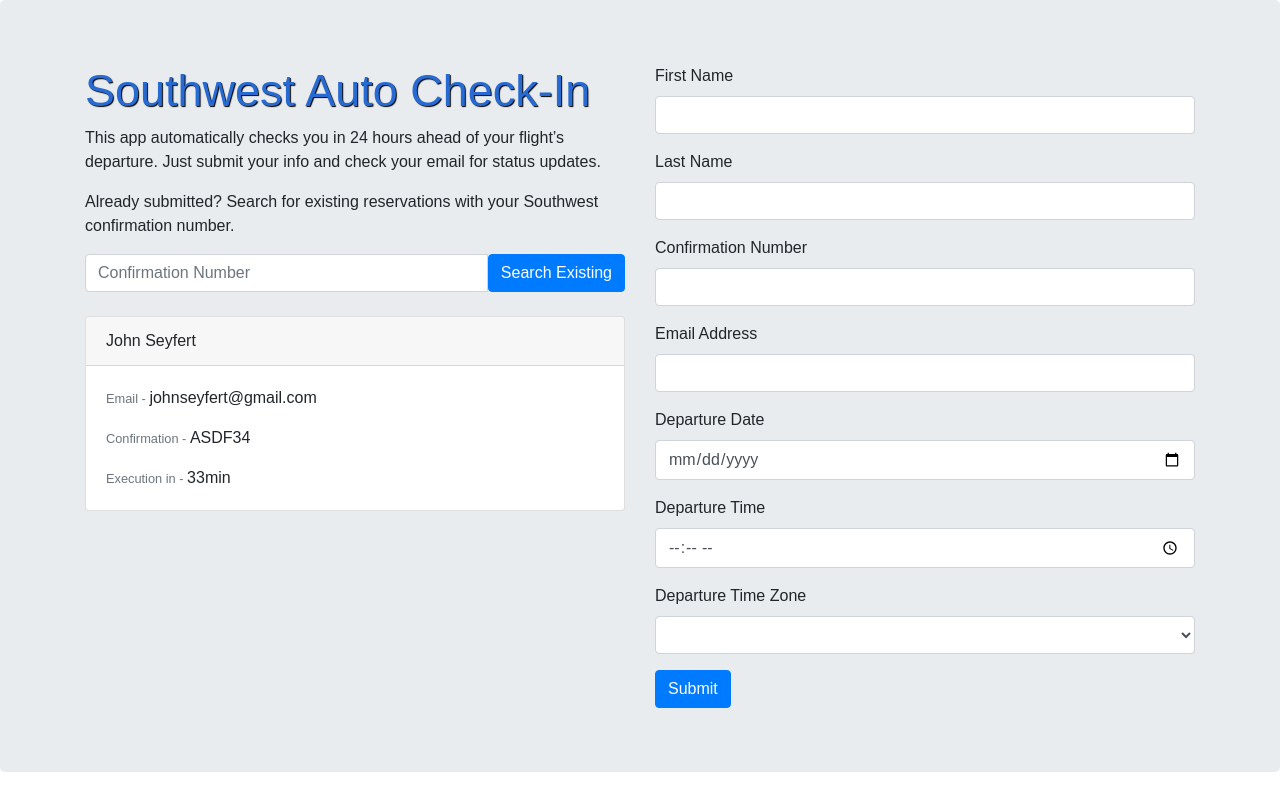
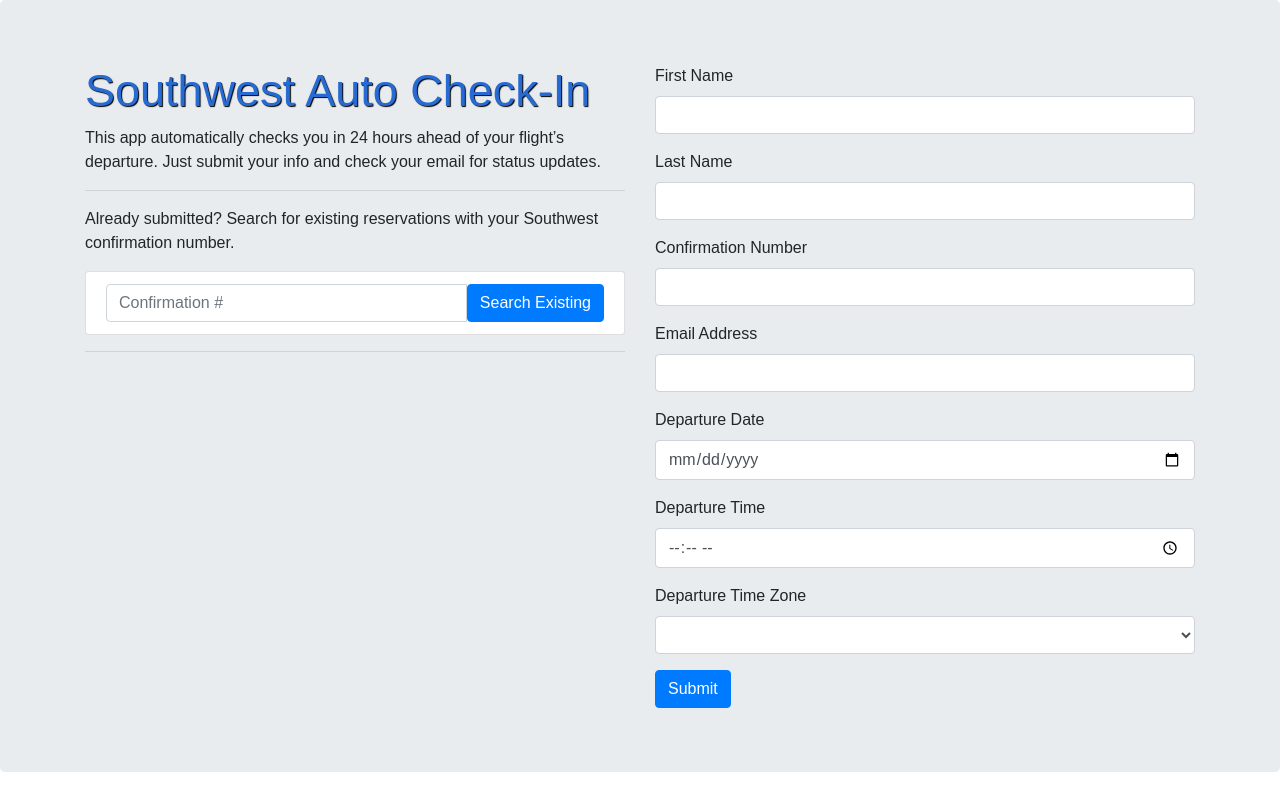
Before and after one commit to jseyfert/southwest-checkin, a React (Create React App) app: page / in a window 1280 px wide. Built offline with nearby package versions, Linux system fonts and the light colour scheme.

Commit message:
adjusted

```diff
--- a/package.json
+++ b/package.json
@@ -6,6 +6,7 @@
   "dependencies": {
     "axios": "^0.17.1",
     "bootstrap": "^4.0.0-beta.2",
+    "moment-timezone": "^0.5.14",
     "react": "^16.2.0",
     "react-dom": "^16.2.0",
     "react-scripts": "1.0.17",
@@ -16,5 +17,8 @@
     "build": "react-scripts build",
     "test": "react-scripts test --env=jsdom",
     "eject": "react-scripts eject"
+  },
+  "devDependencies": {
+    "react-countdown-now": "^1.2.0"
   }
 }
--- a/src/App.js
+++ b/src/App.js
@@ -8,9 +8,13 @@
 ListGroupItemHeading,
 ListGroupItemText,
 CardTitle,
+Badge,
 CardSubtitle,
 CardFooter,
  } from 'reactstrap';
+
+ import Countdown from 'react-countdown-now';
+ var moment = require('moment-timezone');
 
 class App extends Component {
   constructor(props) {
@@ -43,6 +47,23 @@
 
       data: [],
     };
+
+    // this.state = {
+    //   pageType: 'landing',
+    //   message: '',
+    //   dateToExecute: '',
+
+    //   firstName: 'qwe',
+    //   lastName: 'qwe',
+    //   confirmationNumber: 'q',
+    //   confirmationNumber2: '',
+    //   emailAddress: 'a@d.com',
+    //   departureDate: "1982-12-12",
+    //   departureTime: "12:12",
+    //   timeZoneDeparture: '',
+
+    //   data: [],
+    // };
   }
 
   onFirstNameChange(e) {this.setState({firstName: e.target.value });}
@@ -105,16 +126,62 @@
       });
   }
 
+  showCards() {
 
-  // cardList(data) {
+    const renderer = ({ hours, minutes, seconds, completed }) => {
+      if (completed) {
+        return <Completionist />;
+      } else {
+        return <span>{hours}:{minutes}:{seconds}(PST) until check-in</span>;
+      }
+    };
 
+    const Completionist = () => <Badge color="info" pill>Checking In Now</Badge>;
 
+    var rows = [];
+    var data = this.state.data;
 
-  // }
+    data.map(function(obj){
+
+      var dateTimeZoneDeparture = moment(obj.dateTimeZoneDeparture).format('MMMM Do YYYY, h:mm:ss a z');
+      var dateToExecute = moment(obj.dateToExecute).format();
+
+      const showBadgeStatic = obj.checkedIn ?  <Badge color="success" pill>Checked-In ✓</Badge> : <Badge color="danger" pill>Checked-In Failed</Badge>
+      const showBadge = <Countdown date={dateToExecute} zeroPadLength={3} renderer={renderer} />
+
+       rows.push(
+          <ListGroupItem key={ obj._id }>
+          <Card>
+            <CardHeader>{obj.firstName} {obj.lastName}</CardHeader>
+            <CardBody>
+              <CardText>
+              <small className="text-muted">Status - </small>{obj.checkedIn || obj.errorEmailSent ? showBadgeStatic : showBadge }
+              </CardText>
+              <CardText>
+              <small className="text-muted">Email - </small>{obj.emailAddress}
+              </CardText>
+              <CardText>
+              <small className="text-muted">Confirmation # - </small>{obj.confirmationNumber}
+              </CardText>
+              <CardText>
+              <small className="text-muted">Departure - </small>{dateTimeZoneDeparture}
+              </CardText>
+              <CardText>
+              <small className="text-muted">TimeZone - </small>{obj.timeZoneDeparture}
+              </CardText>
+            </CardBody>
+          </Card>
+          </ListGroupItem>
+              // <small className="text-muted">Status - </small>{<Countdown date={dateToExecute} zeroPadLength={3} renderer={renderer} />}
+         )
+    })
+    return rows
+  }
 
 
 
   render() {
+    let error =  <Alert color="danger"> Could not find trip ! </Alert>
     if (this.state.pageType === 'landing'){
       return (
           <div>
@@ -124,30 +191,22 @@
                   <Col md={{ size: 6}}>
                     <h1 className="mainLogo">Southwest Auto Check-In</h1>
                     <p>This app automatically checks you in 24 hours ahead of your flight’s departure. Just submit your info and check your email for status updates.</p>
+                    <hr />
                     <p>Already submitted? Search for existing reservations with your Southwest confirmation number.</p>
-                    <Form onSubmit={ this.handleSearch }>
-                      <InputGroup>
-                        <Input onChange={this.onConfirmationNumberChange2} value={this.state.confirmationNumber2} type="text" name="confirmationNumber2" id="confirmationNumber2" placeholder="Confirmation Number" required/>
-                        <InputGroupButton color="primary">Search Existing</InputGroupButton>
-                      </InputGroup>
-                    </Form>
-                    <br/>
 
-                    <Card>
-                      <CardHeader>John Seyfert</CardHeader>
-                      <CardBody>
-                        <CardText>
-                        <small className="text-muted">Email - </small>johnseyfert@gmail.com
-                        </CardText>
-                        <CardText>
-                        <small className="text-muted">Confirmation - </small>ASDF34
-                        </CardText>
-                        <CardText>
-                        <small className="text-muted">Execution in - </small>33min
-                        </CardText>
-                      </CardBody>
-                    </Card>
-                  <br/>
+
+                    <ListGroup>
+                      <ListGroupItem>
+                      <Form onSubmit={ this.handleSearch }>
+                        <InputGroup>
+                          <Input onChange={this.onConfirmationNumberChange2} value={this.state.confirmationNumber2} type="text" name="confirmationNumber2" id="confirmationNumber2" placeholder="Confirmation #" required/>
+                          <InputGroupButton color="primary">Search Existing</InputGroupButton>
+                        </InputGroup>
+                      </Form>
+                      </ListGroupItem>
+                      {this.state.message === 'Could not find trip' ? error : this.showCards()}
+                    </ListGroup>
+                    <hr />
 
                   </Col>
                   <Col md={{ size: 6}}>
```
Also changed, not shown: 1 other file (tests, documents, lock files or other folders).
